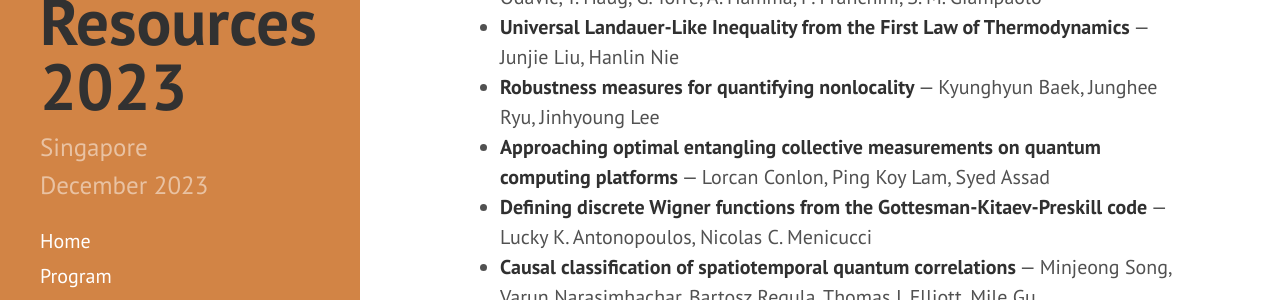
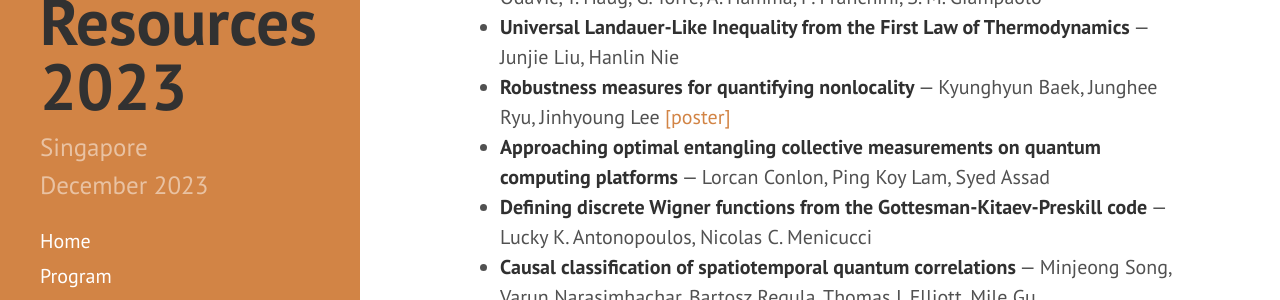
Before and after one commit to RyujiPat2/RyujiPat2.github.io, a Jekyll site: the page built from posters.md, in a window 1280 px wide and 900 px high, scrolled down 742 px. Shown: the part 156-456 px from the top of the window. Built offline with Jekyll 4.4.1, drawn with Linux system fonts in a browser that asks for light colours; nearby versions of some CDN libraries.

Commit message:
Update posters.md

```diff
--- a/posters.md
+++ b/posters.md
@@ -21,7 +21,7 @@ Poster sessions take place on Monday and Tuesday in the foyer just outside the B
 * **Diagrammatic Characterization of Gaussian and non-Gaussian Processes Based on Generalization of ZX-calculus** &mdash; Hironari Nagayoshi, Warit Asavanant, Ryuhoh Ide, Akira Furusawa
 * **Complexity of frustration: a new source of non-local non-stabilizerness** &mdash; J. Odavić, T. Haug, G. Torre, A. Hamma, F. Franchini, S. M. Giampaolo
 * **Universal Landauer-Like Inequality from the First Law of Thermodynamics** &mdash; Junjie Liu, Hanlin Nie
-* **Robustness measures for quantifying nonlocality** &mdash; Kyunghyun Baek, Junghee Ryu, Jinhyoung Lee
+* **Robustness measures for quantifying nonlocality** &mdash; Kyunghyun Baek, Junghee Ryu, Jinhyoung Lee<a href="https://drive.google.com/file/d/1tkeiThdcnWzOWRiHso8TRkPTioEeeIYu/view?usp=sharing">&nbsp;[poster]</a>
 * **Approaching optimal entangling collective measurements on quantum computing platforms** &mdash; Lorcan Conlon, Ping Koy Lam, Syed Assad
 * **Defining discrete Wigner functions from the Gottesman-Kitaev-Preskill code** &mdash; Lucky K. Antonopoulos, Nicolas C. Menicucci
 * **Causal classification of spatiotemporal quantum correlations** &mdash; Minjeong Song, Varun Narasimhachar, Bartosz Regula, Thomas J. Elliott, Mile Gu
```
